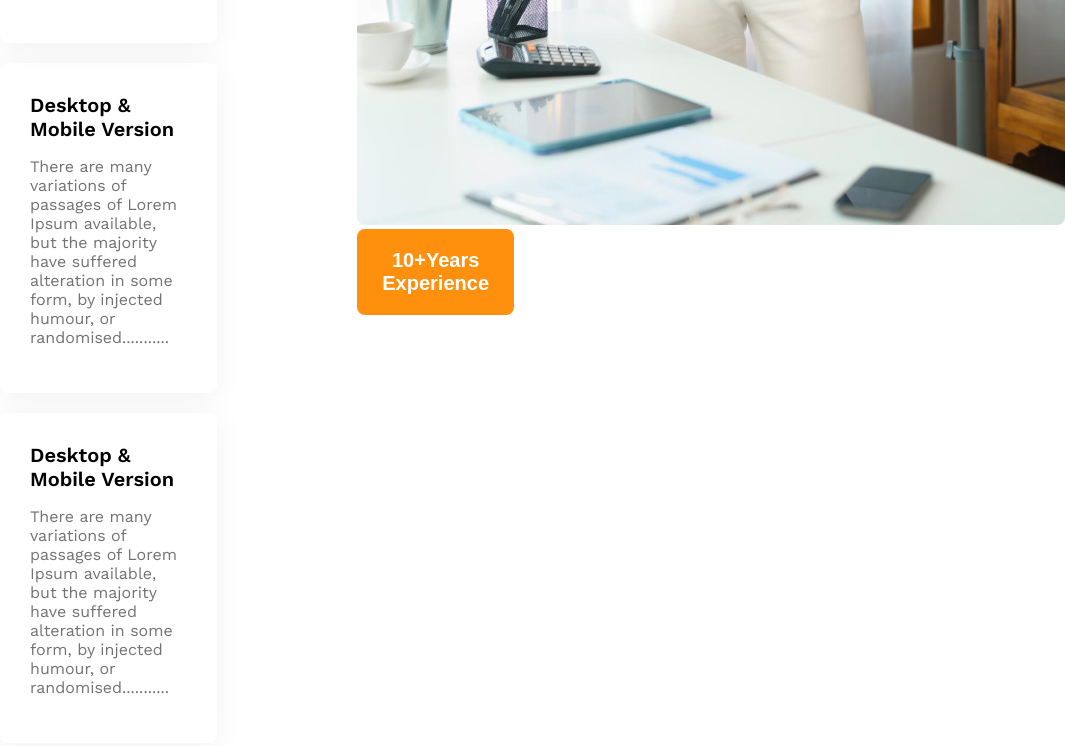
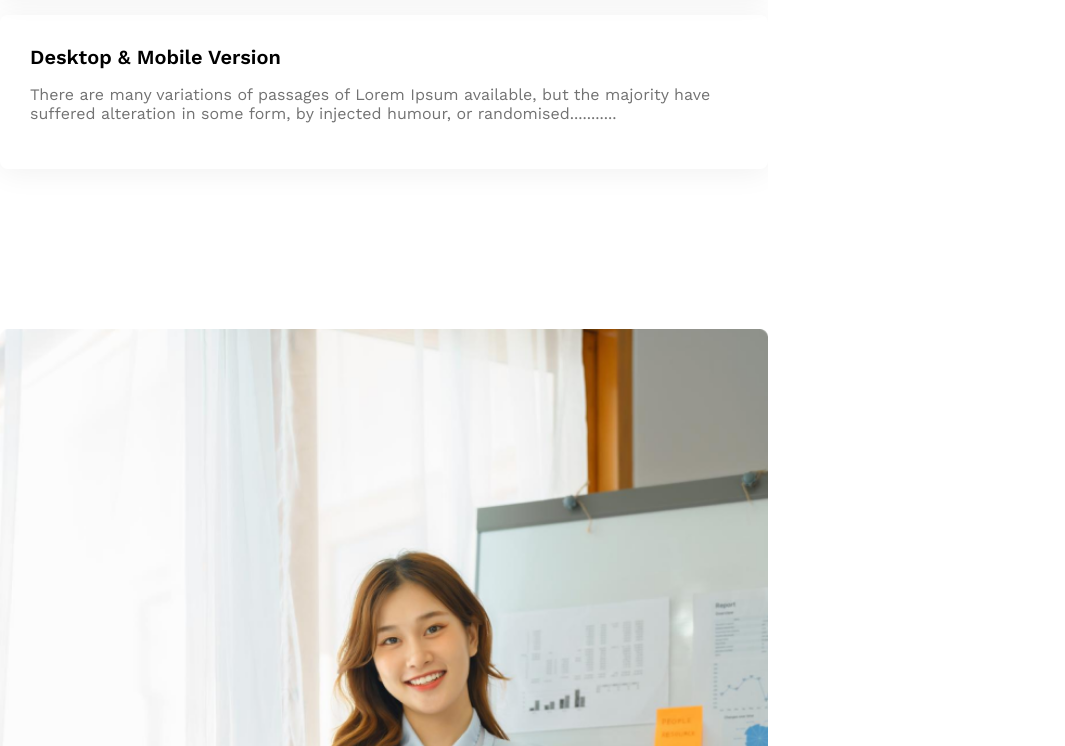
Before and after one commit to Kausarsakib/g3-architects-responsive-website, a plain HTML site: page index.html in a window 768 px wide. Shown: the part 3242-3988 px from the top of the page, 1065 px wide, since content can reach past the window. Drawn offline with nearby package versions, Linux system fonts and the light colour scheme.

Commit message:
added experience and made featured responsive

```diff
--- a/index.html
+++ b/index.html
@@ -67,7 +67,7 @@
                      <p class="text-color-lightgray">There are many variations of passages of Lorem Ipsum available, but the majority have suffered alteration in some form, by injected humour, or randomised...........</p>
                  </div>
             </div>
-            <div>
+            <div class="featured-architect">
                 <img src="images/architect.png" alt="">
                 <button id="experience-badge" class="primary-btn">
                     <span id="experience-year">10+Years</span>
--- a/styles/architects.css
+++ b/styles/architects.css
@@ -164,6 +164,20 @@ main > section{
     margin-bottom: 0px;
 }
 
+#experience-badge{
+    padding: 45px 42px;
+    font-size: 1.5rem;
+    font-weight: 500;
+    margin-left: -80px;
+    margin-top: -100px;
+}
+
+#experience-year{
+    font-size: 4rem;
+    font-weight: 700;
+}
+
+
 /* some facts styles */
 .facts-container{
     display: grid;
@@ -217,6 +231,7 @@ main > section{
 @media screen and (max-width: 576px) {
     .navbar,
     .nav-links,
+    .features,
     .teams{
         flex-direction: column;
     }
@@ -240,11 +255,19 @@ main > section{
         justify-items: center;
         gap: 50px;
     }
+    .featured-architect img{
+      width: 100%;
+    }
+    #experience-badge{
+        margin-top: 20px;
+        margin-left: 20px;
+    }
+
 }
 
 /* medium size device */
 @media screen and (min-width: 576px) and (max-width: 992px) {
-    .teams{
+    .teams, .features{
         flex-direction: column;
     }
 
@@ -257,4 +280,13 @@ main > section{
          gap: 50px;
          justify-items: center;
     }
+
+    .featured-architect img{
+      width: 100%;
+    }
+
+    #experience-badge{
+        margin-top: 20px;
+        margin-left: 20px;
+    }
 }
```
